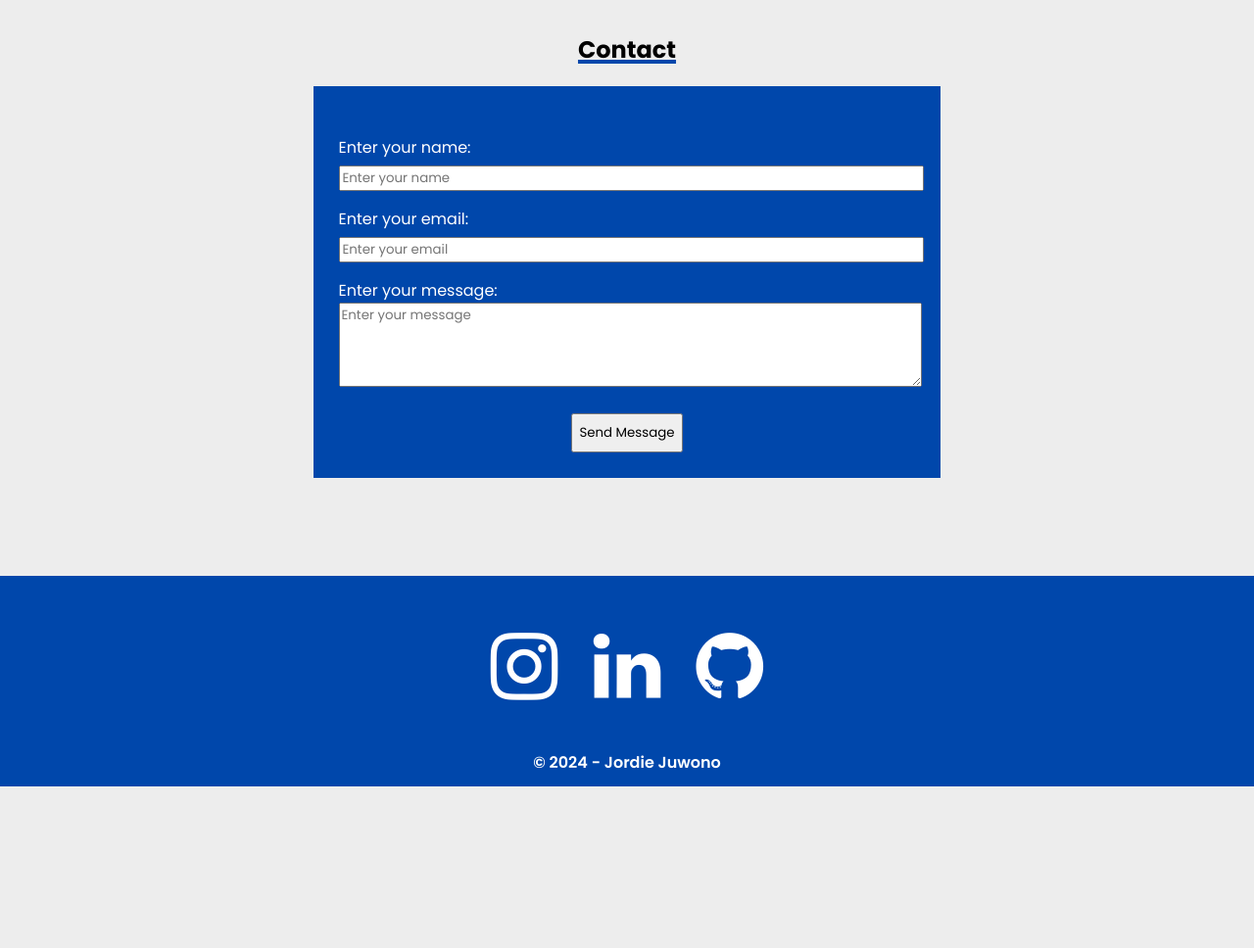
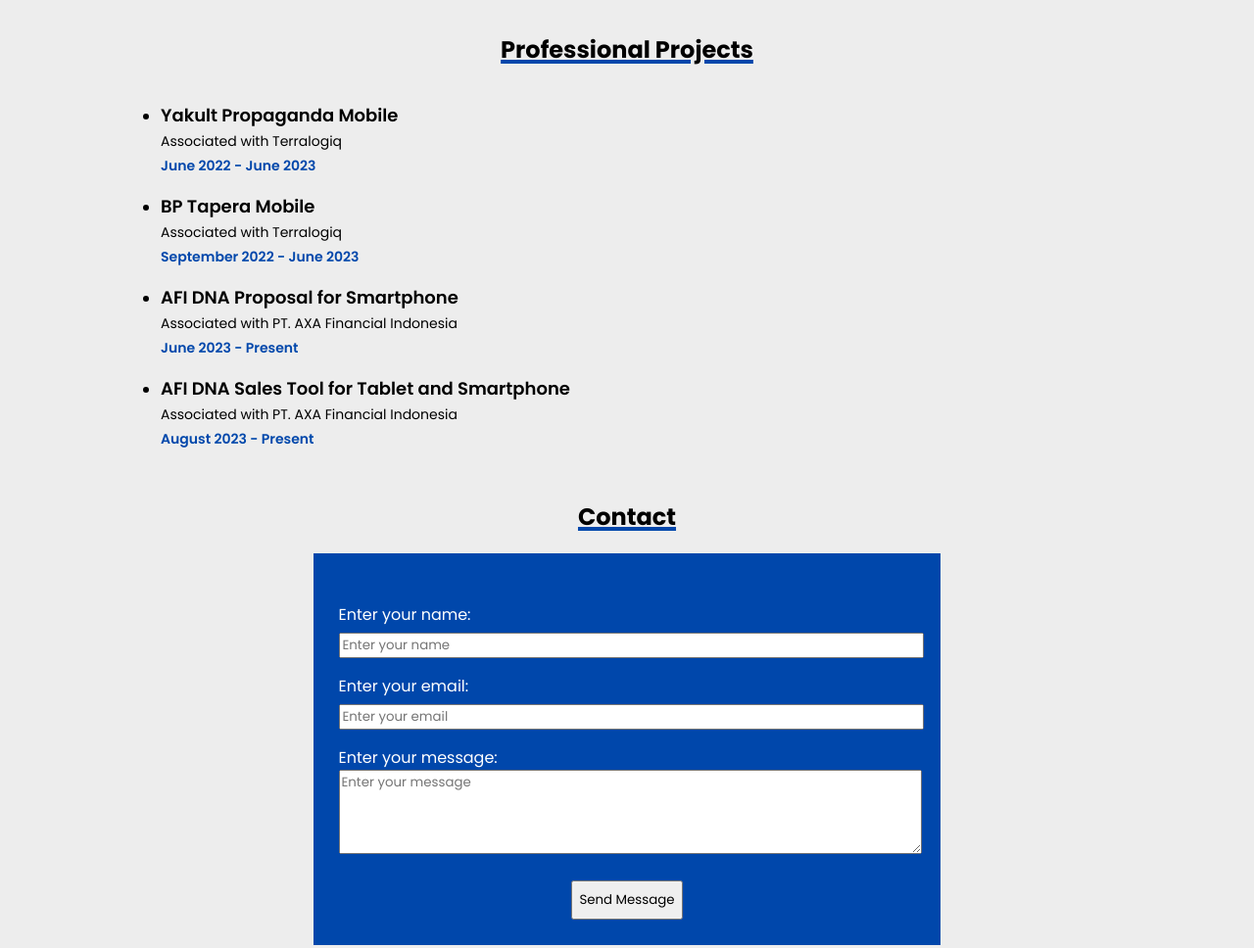
Before and after one commit to jordiejuwono/landing-page-assignment, a plain HTML site: page index.html in a window 1280 px wide. Shown: the part 1263-2231 px from the top of the page at 98% size. Before the commit the page ends 2066 px from the top, so only its background shows below. Drawn offline with nearby package versions, Linux system fonts and the light colour scheme.

Commit message:
Add project section and fix navbar for max-width 900px

```diff
--- a/index.html
+++ b/index.html
@@ -27,6 +27,7 @@
                 <li class="nav-item"><a href="#profile">Profile</a></li>
                 <li class="nav-item"><a href="#skills">Skills</a></li>
                 <li class="nav-item"><a href="#experience">Experience</a></li>
+                <li class="nav-item"><a href="#projects">Projects</a></li>
                 <li class="nav-item"><a href="#contact">Contact</a></li>
             </ul>
         </nav>
@@ -68,15 +69,43 @@
             <div>
                 <h2 class="section-header">Experience</h2>
                 <ul>
-                    <li class="experience-item"><span class="experience-workplace">PT. Terralogiq Integrasi Solusi</span><br>Mobile Developer<br><span class="experience-duration">June 2022 - June 2023</span><br><span class="experience-description">Terralogiq is Google Maps Premier Partner in Indonesia that specialize in Location Intelligence. As a Mobile Developer my job responsibilities are creating mobile applications from scratch and collaborate with PM, UI/UX, System Analyst, Back-end, and QA.</span></li>
-                    <li class="experience-item"><span class="experience-workplace">PT. Indocyber Global Teknologi</span><br>Mobile Developer<br><span class="experience-duration">June 2023 - Present</span><br><span class="experience-description">Placement at PT. AXA Financial Indonesia. My job responsibilities as a Mobile Developer are developing AFI DNA Proposal and AFI DNA Sales Tool project.</span></li>
+                    <li class="experience-item"><span class="list-title">PT. Terralogiq Integrasi Solusi</span><br>Mobile Developer<br><span class="list-duration">June 2022 - June 2023</span><br><span class="list-description">Terralogiq is Google Maps Premier Partner in Indonesia that specialize in Location Intelligence. As a Mobile Developer my job responsibilities are creating mobile applications from scratch and collaborate with PM, UI/UX, System Analyst, Back-end, and QA.</span></li>
+                    <li class="experience-item"><span class="list-title">PT. Indocyber Global Teknologi</span><br>Mobile Developer<br><span class="list-duration">June 2023 - Present</span><br><span class="list-description">Placement at PT. AXA Financial Indonesia. My job responsibilities as a Mobile Developer are developing AFI DNA Proposal and AFI DNA Sales Tool project.</span></li>
                 </ul>
             </div>
         </section>
-        <h2 class="section-header">Contact</h2>
-        <section id="contact" class="section-container" data-aos="fade-up" data-aos-duration="2000">
+        <section id="projects" class="section-container" data-aos="fade-up" data-aos-duration="2000">
             <div>
-            <form action="" method="post">
+                <h2 class="section-header">Professional Projects</h2>
+                    <ul>
+                        <li class="projects-item">
+                            <span class="list-title">Yakult Propaganda Mobile</span><br>
+                            <span class="list-description">Associated with Terralogiq</span><br>
+                            <span class="list-duration">June 2022 - June 2023</span>
+                        </li>
+                        <li class="projects-item">
+                            <span class="list-title">BP Tapera Mobile</span><br>
+                            <span class="list-description">Associated with Terralogiq</span><br>
+                            <span class="list-duration">September 2022 - June 2023</span>
+                        </li>
+                        <li class="projects-item">
+                            <span class="list-title">AFI DNA Proposal for Smartphone</span><br>
+                            <span class="list-description">Associated with PT. AXA Financial Indonesia</span><br>
+                            <span class="list-duration">June 2023 - Present</span>
+                        </li>
+                        <li class="projects-item">
+                            <span class="list-title">AFI DNA Sales Tool for Tablet and Smartphone</span><br>
+                            <span class="list-description">Associated with PT. AXA Financial Indonesia</span><br>
+                            <span class="list-duration">August 2023 - Present</span>
+                        </li>
+                    </ul>
+
+            </div>
+        </section>
+        <section id="contact" data-aos="fade-up" data-aos-duration="2000">
+            <h2 class="section-header">Contact</h2>
+            <div class="section-container contact-contents">
+            <form class="form-contact">
                 <div class="form-item">
                     <label for="name">Enter your name: </label><br>
                     <input type="text" name="name" id="form-name" placeholder="Enter your name" required />
@@ -89,7 +118,7 @@
                     <label for="message">Enter your message:</label><br>
                     <textarea id="form-message" name="message" rows="4" cols="50" placeholder="Enter your message" required></textarea>
                 </div>
-                <button>Send Message</button>
+                <button type="submit" class="btn-send">Send Message</button>
             </form>
             </div>
 
--- a/style.css
+++ b/style.css
@@ -5,6 +5,7 @@
 body {
     margin: 0;
     background-color: #ededed;
+    position: relative;
 }
 
 .header  {
@@ -140,16 +141,22 @@ body {
     margin: 0 auto;
 }
 
-.experience-workplace {
+.projects-item {
+    padding-top: 16px;
+    width: 80%;
+    margin: 0 auto;
+}
+
+.list-title {
     font-weight: 600;
     font-size: 18px;
 }
 
-.experience-description {
+.list-description {
     font-size: 14px;
 }
 
-.experience-duration {
+.list-duration {
     color: #0047AB;
     font-size: 14px;
     font-weight: 600;
@@ -179,7 +186,7 @@ footer span {
     text-decoration: none;
   }
 
-#contact {
+.contact-contents {
     display: flex;
     justify-content: center;
     align-items: center;
@@ -229,6 +236,10 @@ form button {
         justify-content: center;
         align-items: center;
         text-align: center;
+        position: sticky;
+    }
+    .header {
+        position: sticky;
     }
     .nav-list {
         flex-direction: column;
@@ -244,7 +255,12 @@ form button {
 
 @media (max-width: 700px) {
     .profile-content {
-        padding-top: 80%;
         flex-direction: column;
     }
+    .header {
+        position: sticky;
+    }
+    form {
+        padding-bottom: 50px;
+    }
 }
```
